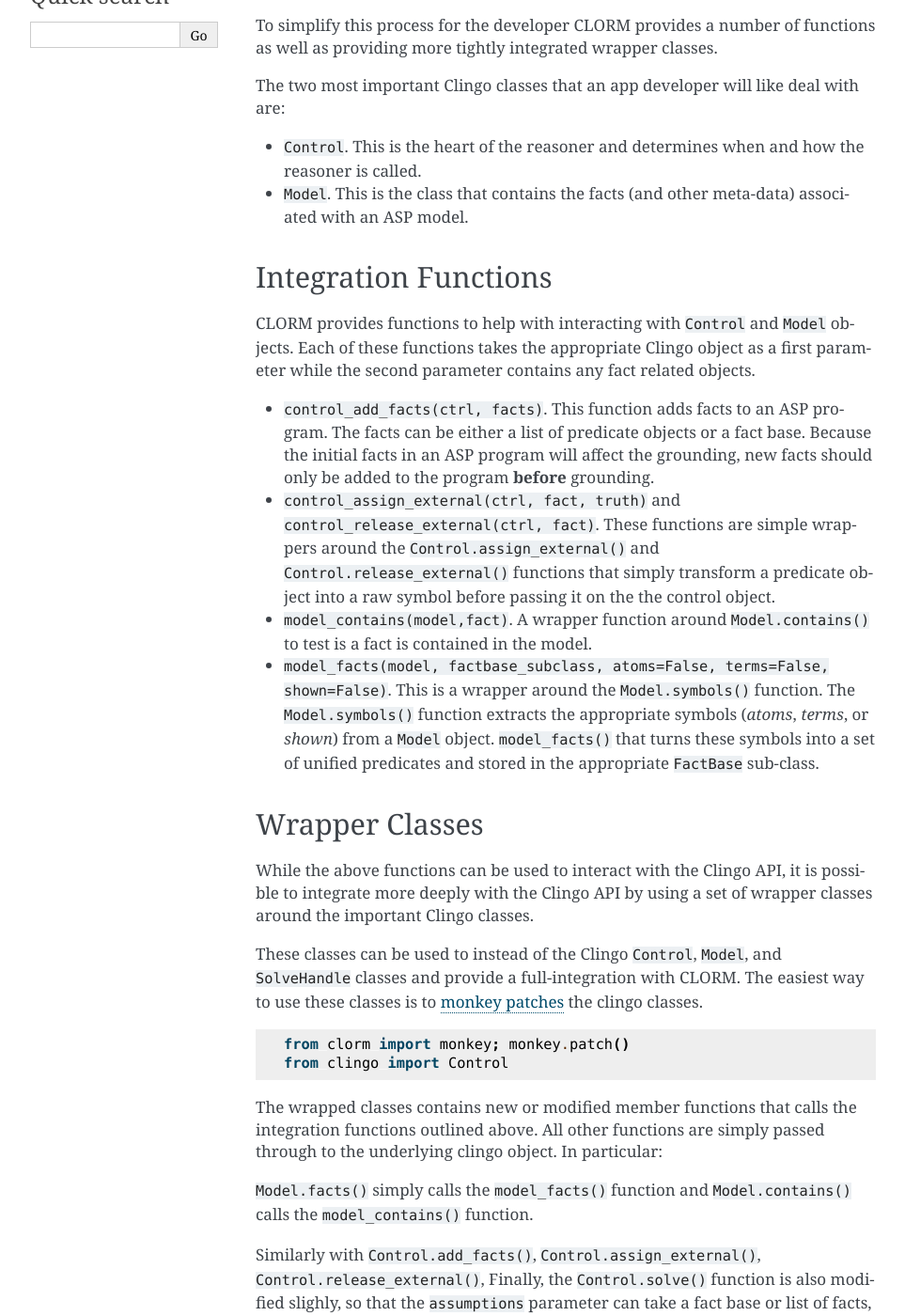
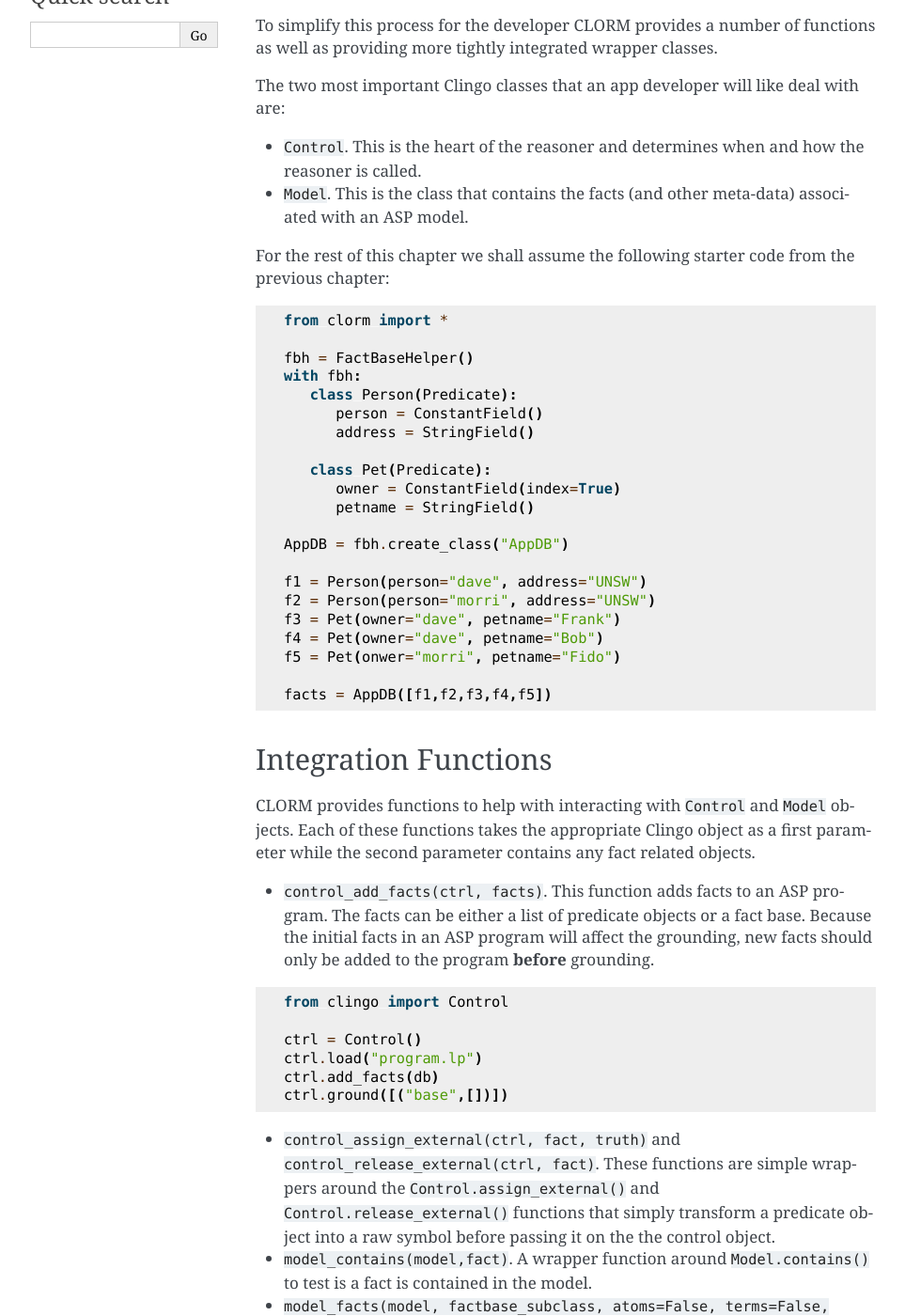
Before and after one commit to potassco/clorm, a Sphinx documentation site: the page built from docs/clorm/integration.rst, in a window 1280 px wide and 1400 px high, scrolled down 267 px. Shown: the whole window at 94% size, without its empty margins (148-1111 px from the left). Built offline with Sphinx 7.4.7, drawn with Linux system fonts in a browser that asks for light colours.

Commit message:
More documentation - running out of steam

```diff
--- a/docs/clorm/clingo.rst
+++ b/docs/clorm/integration.rst
@@ -19,6 +19,33 @@
 * ``Model``. This is the class that contains the facts (and other meta-data)
   associated with an ASP model.
 
+For the rest of this chapter we shall assume the following starter code from the
+previous chapter:
+
+.. code-block:: python
+
+   from clorm import *
+
+   fbh = FactBaseHelper()
+   with fbh:
+      class Person(Predicate):
+         person = ConstantField()
+         address = StringField()
+
+      class Pet(Predicate):
+         owner = ConstantField(index=True)
+         petname = StringField()
+
+   AppDB = fbh.create_class("AppDB")
+
+   f1 = Person(person="dave", address="UNSW")
+   f2 = Person(person="morri", address="UNSW")
+   f3 = Pet(owner="dave", petname="Frank")
+   f4 = Pet(owner="dave", petname="Bob")
+   f5 = Pet(onwer="morri", petname="Fido")
+
+   facts = AppDB([f1,f2,f3,f4,f5])
+
 Integration Functions
 ---------------------
 
@@ -30,6 +57,16 @@
   program. The facts can be either a list of predicate objects or a fact
   base. Because the initial facts in an ASP program will affect the grounding,
   new facts should only be added to the program **before** grounding.
+
+.. code-block:: python
+
+    from clingo import Control
+
+    ctrl = Control()
+    ctrl.load("program.lp")
+    ctrl.add_facts(db)
+    ctrl.ground([("base",[])])
+
 
 * ``control_assign_external(ctrl, fact, truth)`` and
   ``control_release_external(ctrl, fact)``. These functions are simple wrappers
--- a/docs/index.rst
+++ b/docs/index.rst
@@ -24,7 +24,7 @@
    clorm/quickstart
    clorm/predicate
    clorm/factbase
-   clorm/clingo
+   clorm/integration
 
 Indices and tables
 ==================
```
Also changed, not shown: docs/clorm/factbase.rst (+8 -1 lines).
